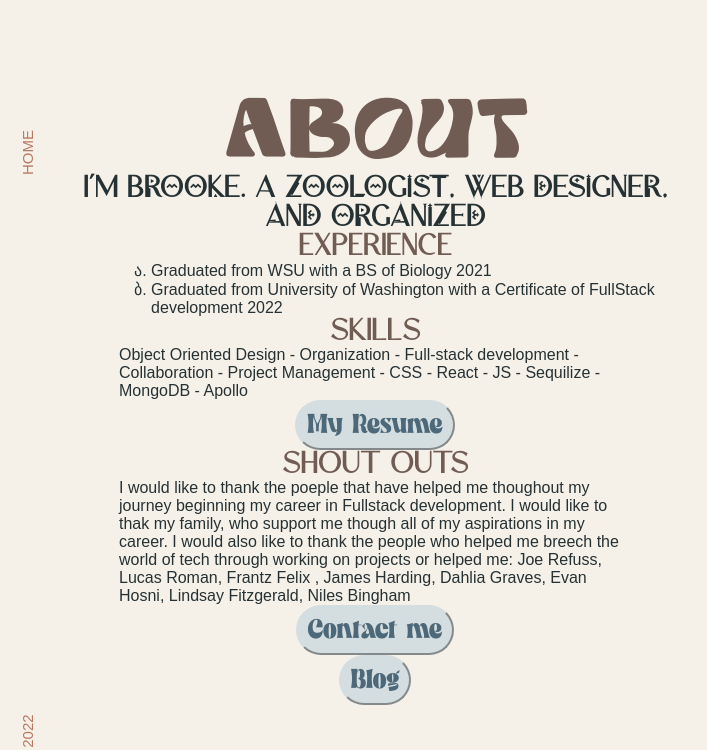
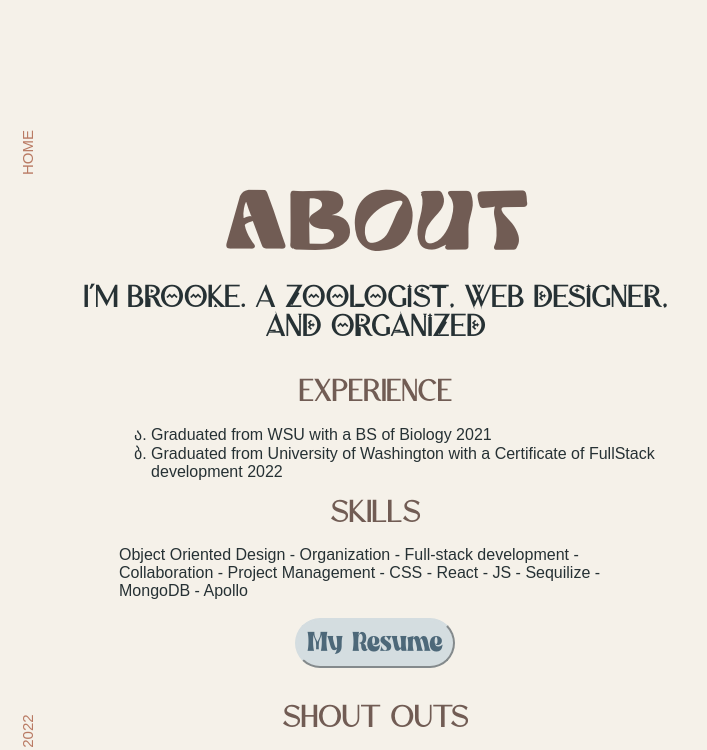
Before and after one commit to brookelove/myportfolio, a React (Create React App) app: page /about in a window 1280 px wide. Shown: the top 750 px of the page, without its empty margins (0-707 px from the left). Built offline with nearby package versions, Linux system fonts and the light colour scheme.

Commit message:
applying about and contact pages

```diff
--- a/src/pages/About.js
+++ b/src/pages/About.js
@@ -3,16 +3,20 @@ import Navbar from "../components/Navbar";
 import "../styles/About.css";
 export default function About() {
   return (
-    <div className="beigeBackgd">
+    <div className="aboutBeigeBackgd">
       <div className="aboutContainer">
         <Navbar />
         {/* paragraph text container */}
         <div className="aboutWords">
           <h1 className="pageTitle">About</h1>
+          <br></br>
           <h3 className="aboutBio">
             I'm Brooke. A zoologist, web designer, and organized
           </h3>
+          <br></br>
+          <br></br>
           <h4 className="aboutSubTitle">EXPERIENCE</h4>
+          <br></br>
           <ul>
             <li className="aboutContext listElement">Graduated from WSU with a BS of Biology 2021</li>
             <li className="aboutContext listElement">
@@ -20,18 +24,26 @@ export default function About() {
               FullStack development 2022
             </li>
           </ul>
+          <br></br>
           <h4 className="aboutSubTitle">SKILLS</h4>
+          <br></br>
           <p className="aboutContext"> Object Oriented Design - Organization - Full-stack development - Collaboration - Project Management - CSS - React - JS - Sequilize - MongoDB - Apollo </p>
+          <br></br>
           <button>
             <a className="buttonLink">My Resume</a>
           </button>
+          <br></br>
+          <br></br>
           <h4 className="aboutSubTitle">SHOUT OUTS</h4>
+          <br></br>
           <p className="aboutContext">I would like to thank the poeple that have helped me thoughout my journey beginning my career in Fullstack development. I would like to thak my family, who support me though all of my aspirations in my career. I would also like to thank the people who helped me breech the world of tech through working on projects or helped me: <a>Joe Refuss</a>, <a>Lucas Roman</a>, <a>Frantz Felix </a>, <a>James Harding</a>, <a>Dahlia Graves</a>, <a>Evan Hosni</a>,  <a>Lindsay Fitzgerald</a>, <a>Niles Bingham</a></p>
+          <br></br>
           <button>
             <a href="/contact" className="buttonLink">
               Contact me
             </a>
           </button>
+          <br></br>
           <button>
             <a className="buttonLink">Blog</a>
           </button>
--- a/src/pages/Contact.js
+++ b/src/pages/Contact.js
@@ -4,8 +4,8 @@ import Navbar from "../components/Navbar";
 
 export default function Contact() {
   return (
-    <div>
-      <div className="aboutContainer">
+    <div className="beigeBackgd">
+      <div className="contactOuterDiv">
         <Navbar />
         <div className="contactContainer">
           <h1 className="pageTitle">bonjour!</h1>
--- a/src/styles/About.css
+++ b/src/styles/About.css
@@ -5,8 +5,12 @@
   --cream: #f5f1e9;
   --complete: #354449;
 }
+.aboutBeigeBackgd {
+  height: 150vh;
+  background-color: var(--cream);
+}
 .aboutContainer {
-  height: 100vh;
+  height: 150vh;
   display: flex;
   color: var(--complete);
 }
--- a/src/styles/Contact.css
+++ b/src/styles/Contact.css
@@ -3,6 +3,11 @@
   flex-direction: column;
   margin-left: 5%;
   margin-top: 25%;
+}
+.contactOuterDiv {
+  height: 100vh;
+  display: flex;
+  color: var(--complete);
 }
 .contactSubTitle {
   display: flex;
--- a/src/styles/Landing.css
+++ b/src/styles/Landing.css
@@ -1,5 +1,4 @@
 @import "./fonts/fonts.css";
-
 
 :root {
   --dark: #715c54;
```
Also changed, not shown: src/pages/Project1.js (added), src/pages/Project2.js (added), src/pages/Project3.js (added).
